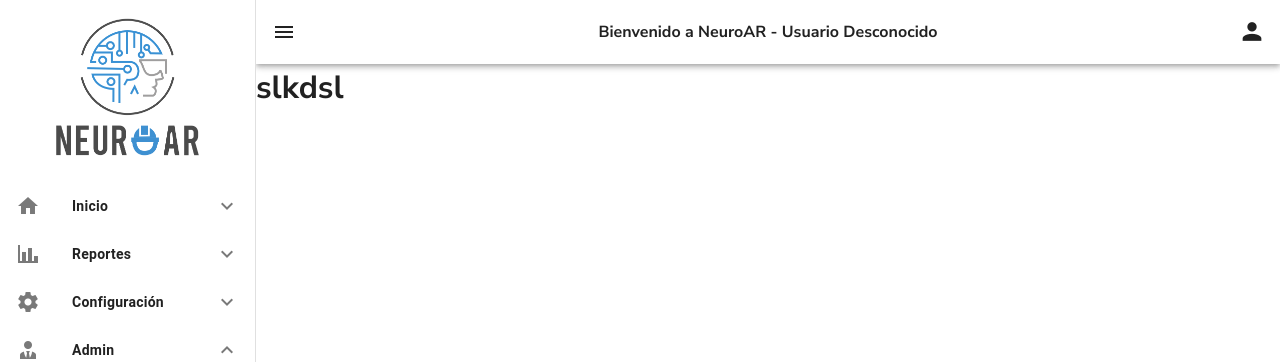
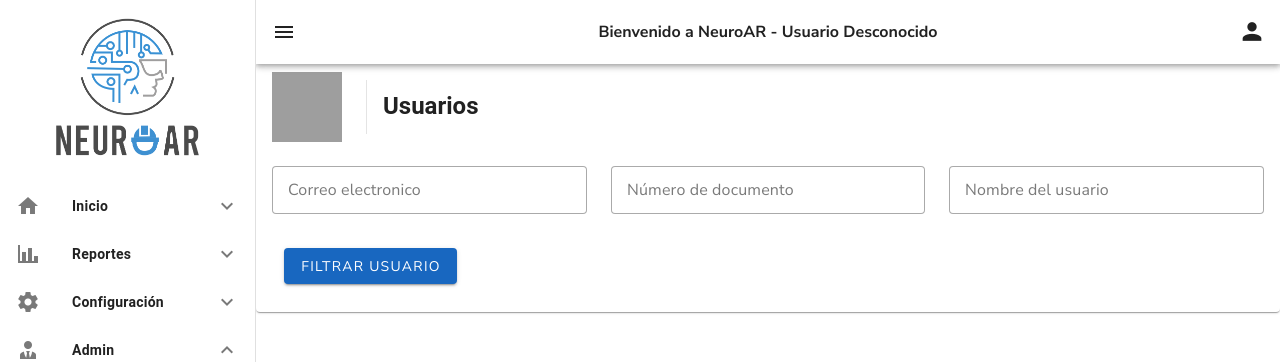
Before and after one commit to Serna1665/frontend-neuro-ar, a Nuxt app: page /usuarios in a window 1280 px wide. Shown: the top 362 px of the page. Built offline with nearby package versions, Linux system fonts and the light colour scheme; grey boxes are pictures that could not be loaded.

Commit message:
cambios en el panel de usuarios

```diff
--- /dev/null
+++ b/components/Usuarios/editarUsuarioComponente.vue
@@ -0,0 +1,104 @@
+<template>
+    <div>
+        <v-card :loading="loading" :disabled="loading">
+            <v-card-title>
+                <div class="d-flex align-center justify-space-between w-100">
+                    <div class="d-flex align-center">
+                        <img src="/public/imagenes/icono-logo.png" alt="Logo" height="70px" width="70px">
+                        <v-divider inset vertical class="ml-6"></v-divider>
+                        <strong class="ml-4 text-h5 font-weight-bold">Editar Usuario # {{datosUsuarios?.id}}</strong>
+                    </div>
+                </div>
+            </v-card-title>
+            <v-card-text>
+                <v-row>
+                    <v-col cols="4">
+                        <v-text-field label="Nombres" readonly density="comfortable" variant="outlined"
+                            v-model="datosPaciente.nombres">
+                        </v-text-field>
+                    </v-col>
+                    <v-col cols="4">
+                        <v-text-field label="Apellidos" readonly density="comfortable" variant="outlined"
+                            v-model="datosPaciente.apellidos">
+                        </v-text-field>
+                    </v-col>
+                    <v-col cols="4">
+                        <v-text-field label="Género" readonly density="comfortable" variant="outlined"
+                            v-model="datosPaciente.genero">
+                        </v-text-field>
+                    </v-col>
+                    <v-col cols="4">
+                        <v-autocomplete label="Oficio" variant="outlined" :items="oficios" item-title="nombre"
+                            item-value="id" v-model="datosPaciente.oficio_id" density="comfortable">
+                        </v-autocomplete>
+                    </v-col>
+                    <v-col cols="4">
+                        <v-text-field label="Fecha de nacimiento" readonly density="comfortable" variant="outlined"
+                            v-model="datosPaciente.fecha_nacimiento">
+                        </v-text-field>
+                    </v-col>
+                    <v-col cols="4">
+                        <v-autocomplete  :items="['Diestro', 'Zurdo', 'Ambiestro']" label="Lateralidad dominante" density="comfortable" variant="outlined"
+                            v-model="datosPaciente.lateralidad_dominante">
+                        </v-autocomplete>
+                    </v-col>
+                    <v-col cols="4">
+                        <v-text-field label="Estatura" type="number" density="comfortable" variant="outlined"
+                            v-model="datosPaciente.estatura">
+                        </v-text-field>
+                    </v-col>
+                    <v-col cols="4">
+                        <v-text-field label="Email" density="comfortable" variant="outlined"
+                            v-model="datosUsuarios.email">
+                        </v-text-field>
+                    </v-col>
+                    <v-col cols="4">
+                        <v-text-field type="number" label="Número de documento" density="comfortable" variant="outlined"
+                            v-model="datosUsuarios.numero_documento">
+                        </v-text-field>
+                    </v-col>
+                </v-row>
+            </v-card-text>
+        </v-card>
+    </div>
+</template>
+
+<script>
+    export default {
+        props: ['datosUsuarios'],
+        data() {
+            return {
+                datosPaciente: [],
+                oficios: [],
+                loading: false
+            }
+        },
+
+        mounted() {
+            this.listarOficios()
+        },
+
+        methods: {
+            obtenerDatosUsuario() {
+                this.loading = true;
+                this.$axios.get('pacientes/datos-paciente/' + this.datosUsuarios.id).then((res) => {
+                    this.datosPaciente = res.data
+                }).catch((error) => {
+                    console.log(error.response.data.error)
+                }).finally(() => {
+                    this.loading = false
+                })
+            },
+
+            async listarOficios() {
+                try {
+                    const response = await this.$axios.get('oficios/listar');
+                    this.oficios = response.data;
+                } catch {
+                    console.error('Error al obtener los oficios');
+                }
+            },
+
+        }
+    }
+</script>
--- a/pages/index.vue
+++ b/pages/index.vue
@@ -1,6 +1,6 @@
 <script setup>
   definePageMeta({
-    layout: 'empty'
+    layout: 'empty',
   })
   import login from '@/components/Login.vue'
 </script>
--- a/pages/oficios.vue
+++ b/pages/oficios.vue
@@ -4,7 +4,7 @@
             <v-card-title>
                 <div class="d-flex align-center justify-space-between w-100">
                     <div class="d-flex align-center">
-                        <img src="/public/imagenes/neuroar.png" alt="Logo" height="70px" width="70px">
+                        <img src="/public/imagenes/icono-logo.png" alt="Logo" height="70px" width="70px">
                         <v-divider inset vertical class="ml-6"></v-divider>
                         <strong class="ml-4 text-h5 font-weight-bold">Oficios</strong>
                     </div>
@@ -50,7 +50,7 @@
                 <v-card-title>
                     <div class="d-flex align-center justify-space-between w-100">
                         <div class="d-flex align-center">
-                            <img src="/public/imagenes/neuroar.png" alt="Logo" height="50px" width="50px">
+                            <img src="/public/imagenes/icono-logo.png" alt="Logo" height="50px" width="50px">
                             <v-divider inset vertical class="ml-6"></v-divider>
                             <strong class="ml-4 text-h6 font-weight-bold">
                                 {{ modoEdicion ? 'Editar Oficio' : 'Crear Oficio'}}</strong>
--- a/pages/registro.vue
+++ b/pages/registro.vue
@@ -3,5 +3,9 @@
   </template>
 
   <script setup>
+    definePageMeta({
+    layout: 'empty',
+  })
+
   import RegistrarUsuarioNuevo from '~/components/RegistrarUsuarioNuevo.vue'
   </script>
--- a/pages/usuarios.vue
+++ b/pages/usuarios.vue
@@ -1,3 +1,137 @@
 <template>
-    <div><h1>slkdsl</h1></div>
+    <div>
+        <v-card>
+            <v-card-title>
+                <div class="d-flex align-center justify-space-between w-100">
+                    <div class="d-flex align-center">
+                        <img src="/public/imagenes/icono-logo.png" alt="Logo" height="70px" width="70px">
+                        <v-divider inset vertical class="ml-6"></v-divider>
+                        <strong class="ml-4 text-h5 font-weight-bold">Usuarios</strong>
+                    </div>
+                </div>
+            </v-card-title>
+
+            <v-container fluid>
+                <v-row>
+                    <v-col cols="4">
+                        <v-text-field label="Correo electronico" density="comfortable" variant="outlined"
+                            v-model="buscar.email">
+                        </v-text-field>
+                    </v-col>
+                    <v-col cols="4">
+                        <v-text-field label="Número de documento" density="comfortable" variant="outlined"
+                            v-model="buscar.documento">
+                        </v-text-field>
+                    </v-col>
+                    <v-col cols="4">
+                        <v-text-field label="Nombre del usuario" density="comfortable" variant="outlined"
+                            v-model="buscar.nombre">
+                        </v-text-field>
+                    </v-col>
+                </v-row>
+                <v-col>
+                    <v-btn color="primary" @click="buscarUsuario()" :loading="loading">Filtrar usuario</v-btn>
+                </v-col>
+            </v-container>
+
+            <v-col cols="12" v-if="usuarios.length > 0">
+                <v-data-table no-data-text="Sin usuarios registrados" :headers="headers" :items="usuarios">
+                    <template v-slot:[`item.created_at`]="{ item }">
+                        <div>
+                            {{item.created_at?.substring(0,10)}}
+                        </div>
+                    </template>
+
+                    <template v-slot:[`item.acciones`]="{ item }">
+                        <v-tooltip location="top">
+                            <template v-slot:activator="{ props }">
+                                <v-icon v-bind="props" color="warning" icon="mdi-pencil" size="small"
+                                    @click="abrirDialogEditarUsuario(item)">
+                                </v-icon>
+                            </template>
+                            <span>Editar usuario</span>
+                        </v-tooltip>
+                    </template>
+                </v-data-table>
+            </v-col>
+        </v-card>
+
+        <v-dialog v-model="dialogEditarUsuario">
+            <editarUsuario ref="editarUsuarioRef" :datosUsuarios="datosUsuarios"></editarUsuario>
+        </v-dialog>
+    </div>
 </template>
+
+<script>
+import editarUsuario from "@/components/Usuarios/editarUsuarioComponente.vue";
+    export default {
+        components: {
+            editarUsuario
+        },
+        middleware: 'auth',
+        data() {
+            return {
+                buscar: {
+                    email: '',
+                    documento: '',
+                    nombre: '',
+                },
+                usuarios: [],
+                loading: false,
+                dialogEditarUsuario: false,
+                datosUsuarios: {},
+                headers: [{
+                        title: 'ID',
+                        key: 'id'
+                    },
+                    {
+                        title: 'Nombre',
+                        key: 'name'
+                    },
+                    {
+                        title: 'Email',
+                        key: 'email'
+                    },
+                    {
+                        title: 'Número de documento',
+                        key: 'numero_documento'
+                    },
+                    {
+                        title: 'Fecha de creación',
+                        key: 'created_at'
+                    },
+                    {
+                        title: 'Acciones',
+                        key: 'acciones'
+                    }
+                ]
+            }
+        },
+
+        methods: {
+            buscarUsuario() {
+                const params = {
+                    ...this.buscar
+                }
+                this.loading = true
+                this.$axios.get('pacientes/buscar', {
+                    params
+                }).then((res) => {
+                    this.usuarios = res.data
+                }).catch((error) => {
+                    console.log(error.response.data.error)
+                }).finally(() => {
+                    this.loading = false
+                })
+            },
+
+            abrirDialogEditarUsuario(item) {
+                this.datosUsuarios = item;
+                this.dialogEditarUsuario = true
+                this.$nextTick(() => {
+                    this.$refs.editarUsuarioRef.obtenerDatosUsuario()
+                })
+            }
+        }
+    }
+</script>
```
Also changed, not shown: public/imagenes/loginDerecha.png (deleted).
